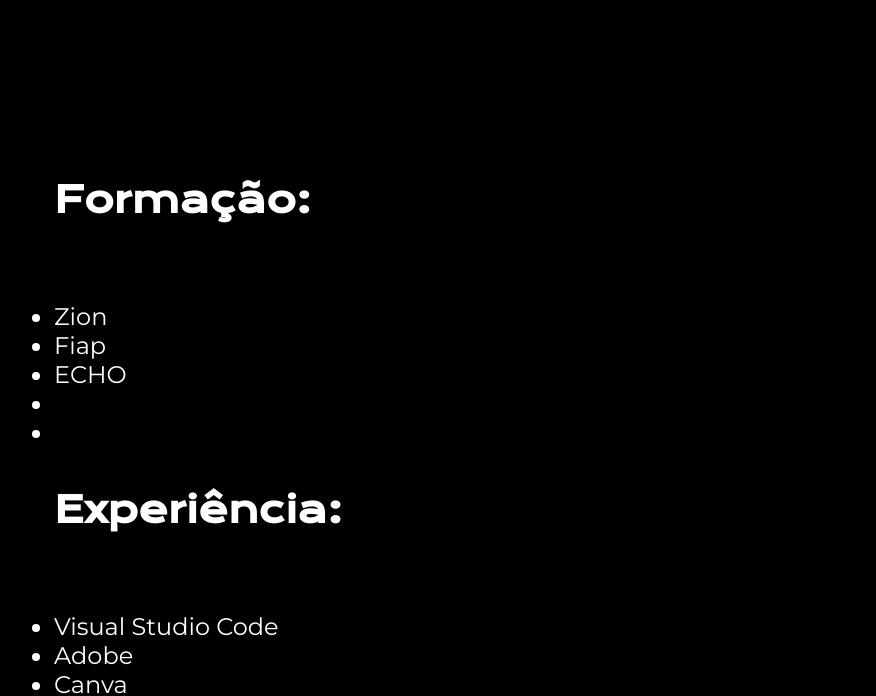
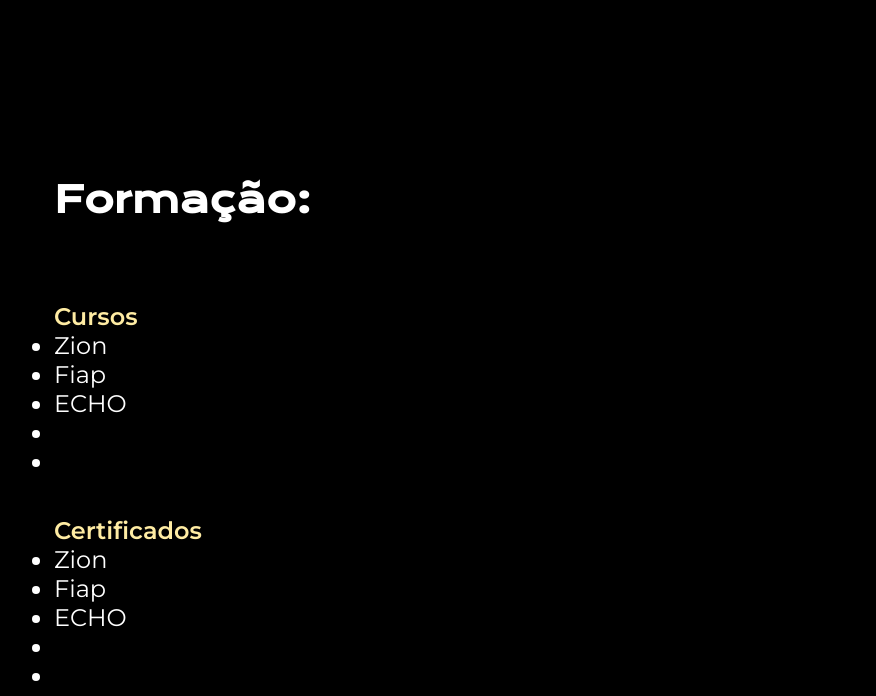
Before and after one commit to ariompf/portfolio, a plain HTML site: page curriculo.html in a window 1280 px wide. Shown: the part 108-804 px from the top of the page, without its empty margins (138-1014 px from the left). Drawn offline with nearby package versions, Linux system fonts and the light colour scheme.

Commit message:
add list

```diff
--- a/curriculo.html
+++ b/curriculo.html
@@ -25,6 +25,15 @@
             <h1 class="apresentacao__conteudo__titulo">Formação:</h1>
             <p class="apresentacao__conteudo__texto"></p>
             <ul class="apresentacao__conteudo__texto" id="cursos">
+                <label for="cursos"><strong class="texto-destaque">Cursos</strong></label>
+                <li>Zion</li>
+                <li>Fiap</li>
+                <li>ECHO</li>
+                <li></li>
+                <li></li>
+            </ul>
+            <ul class="apresentacao__conteudo__texto" id="certificados">
+                <label for="certificados"><strong class="texto-destaque">Certificados</strong></label>
                 <li>Zion</li>
                 <li>Fiap</li>
                 <li>ECHO</li>
@@ -34,6 +43,7 @@
             <h1 class="apresentacao__conteudo__titulo">Experiência:</h1>
             <p class="apresentacao__conteudo__texto"></p>
             <ul class="apresentacao__conteudo__texto" id="hardskills">
+                <label for="hardskills"><strong class="texto-destaque">Hard Skills</strong></label>
                 <li>Visual Studio Code</li>
                 <li>Adobe</li>
                 <li>Canva</li>
```
